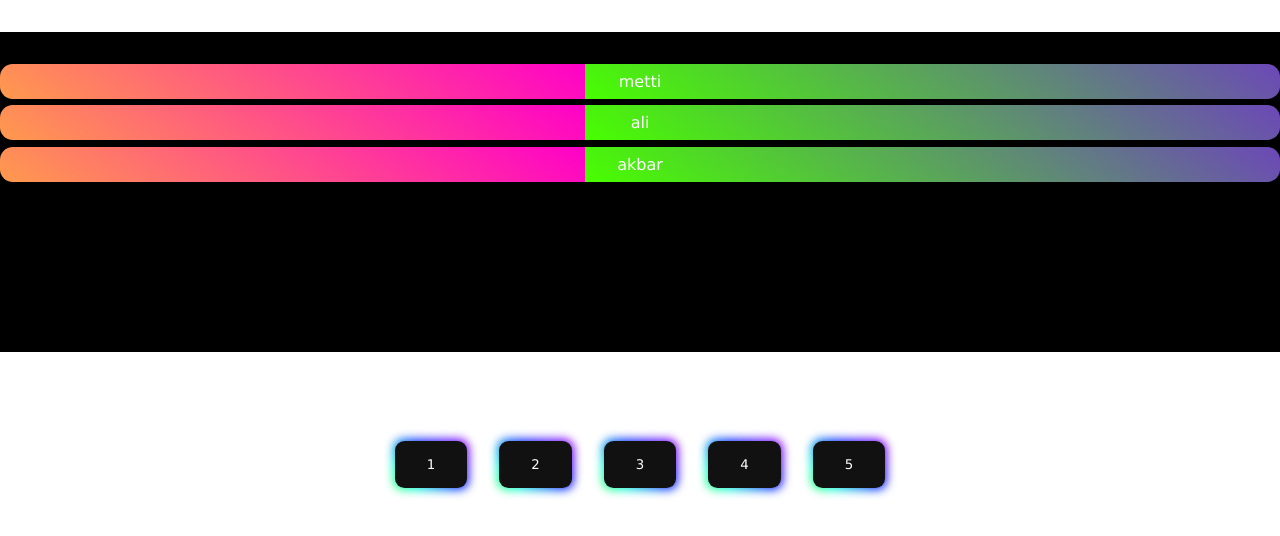
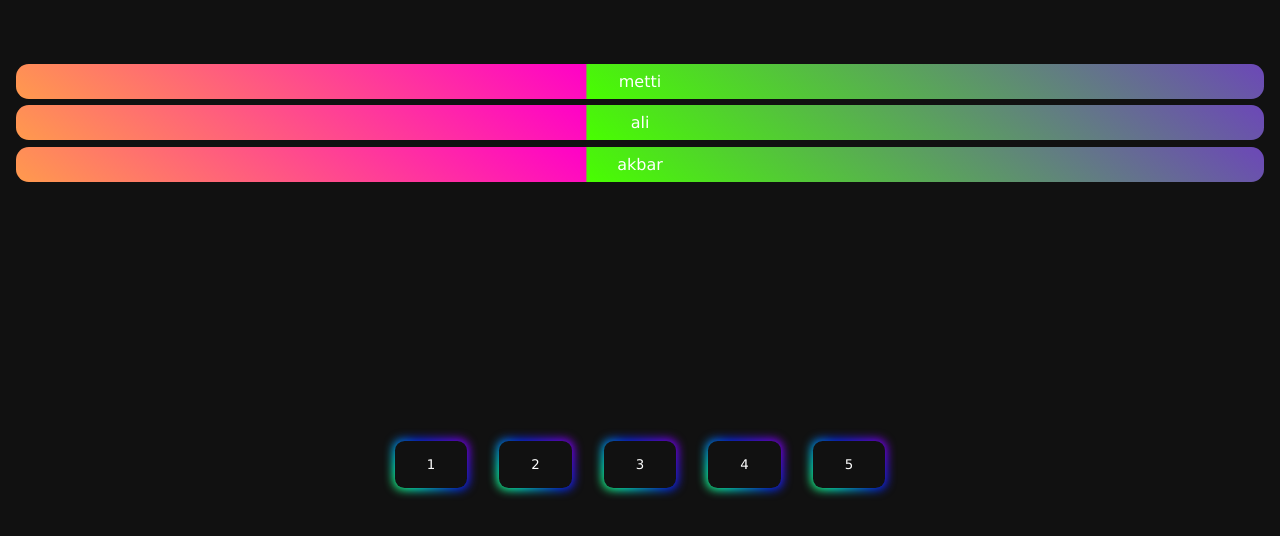
Before and after one commit to mohammad-mahdi-ghalenovi/Pagination-setup, a plain HTML site: page index.html in a window 1280 px wide. Drawn offline with Linux system fonts and the light colour scheme.

Commit message:
some changes were made

```diff
--- a/app.js
+++ b/app.js
@@ -2,22 +2,26 @@ let names = [
   "metti",
   "ali",
   "akbar",
+
   "soghra",
   "khodet",
   "amat",
+
   "babat",
   "amat",
   "hossein",
+
   "nmishnasam",
   "1",
   "2",
+
   "3",
   "4",
 ];
 let menuContainer = document.querySelector(".menu-container");
 let btnContainer = document.querySelector(".btn-container");
 
-let rowCount = 3;
+let rowCount = 3;        // you can change count of rows
 let currentPage = 1;
 let startIndex;
 let endIndex;
--- a/style.css
+++ b/style.css
@@ -6,16 +6,22 @@
     "Lucida Sans Unicode", Geneva, Verdana, sans-serif;
 }
 
+body {
+  background-color: #111;
+}
+
 .container {
   max-width: 80rem;
+  margin-top: 10px;
   margin-right: auto;
   margin-left: auto;
+  padding-right: 1rem;
+  padding-left: 1rem;
 }
 
 /* start  */
 
 .menu {
-  background-color: #000000;
   margin-top: 2rem;
 }
 
@@ -55,6 +61,7 @@
   display: flex;
   justify-content: center;
   align-items: center;
+  flex-wrap: wrap;
 }
 
 .btn-container button {
```
Also changed, not shown: index.html (+0 -2 lines).
